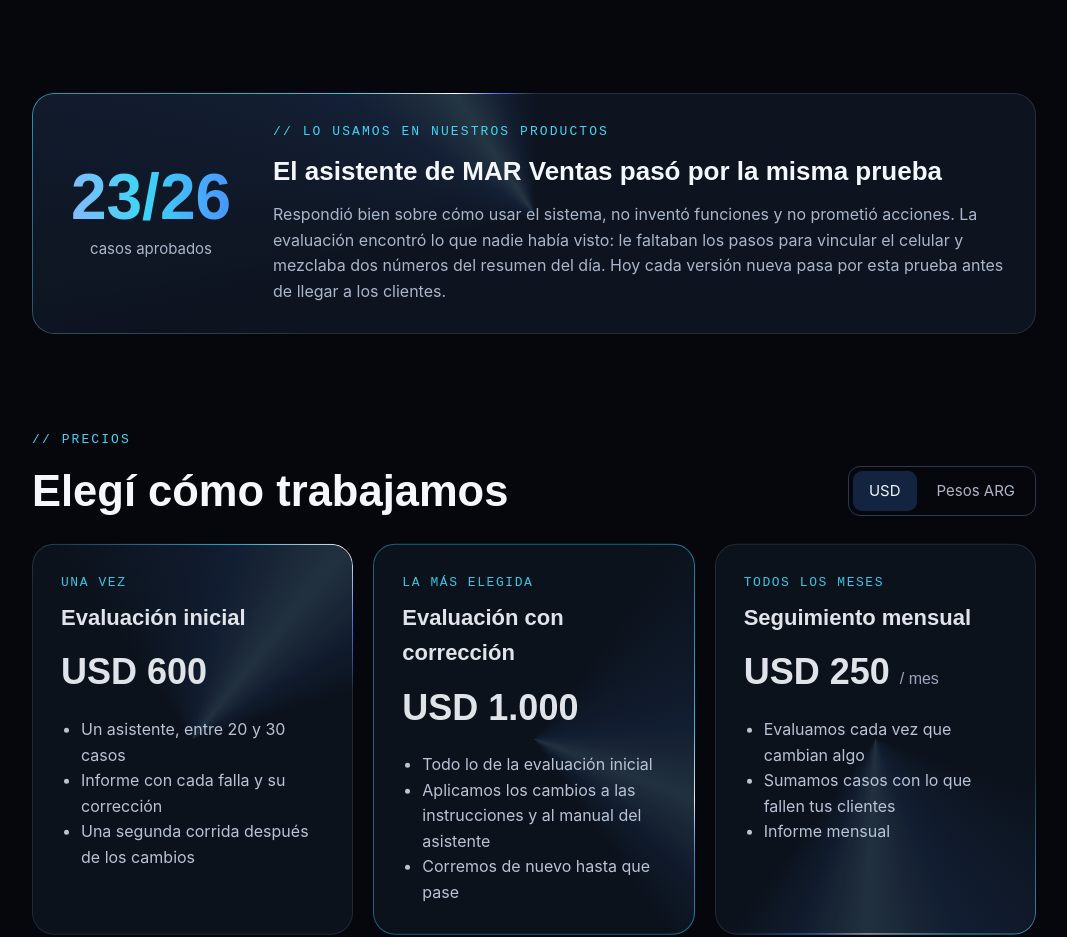
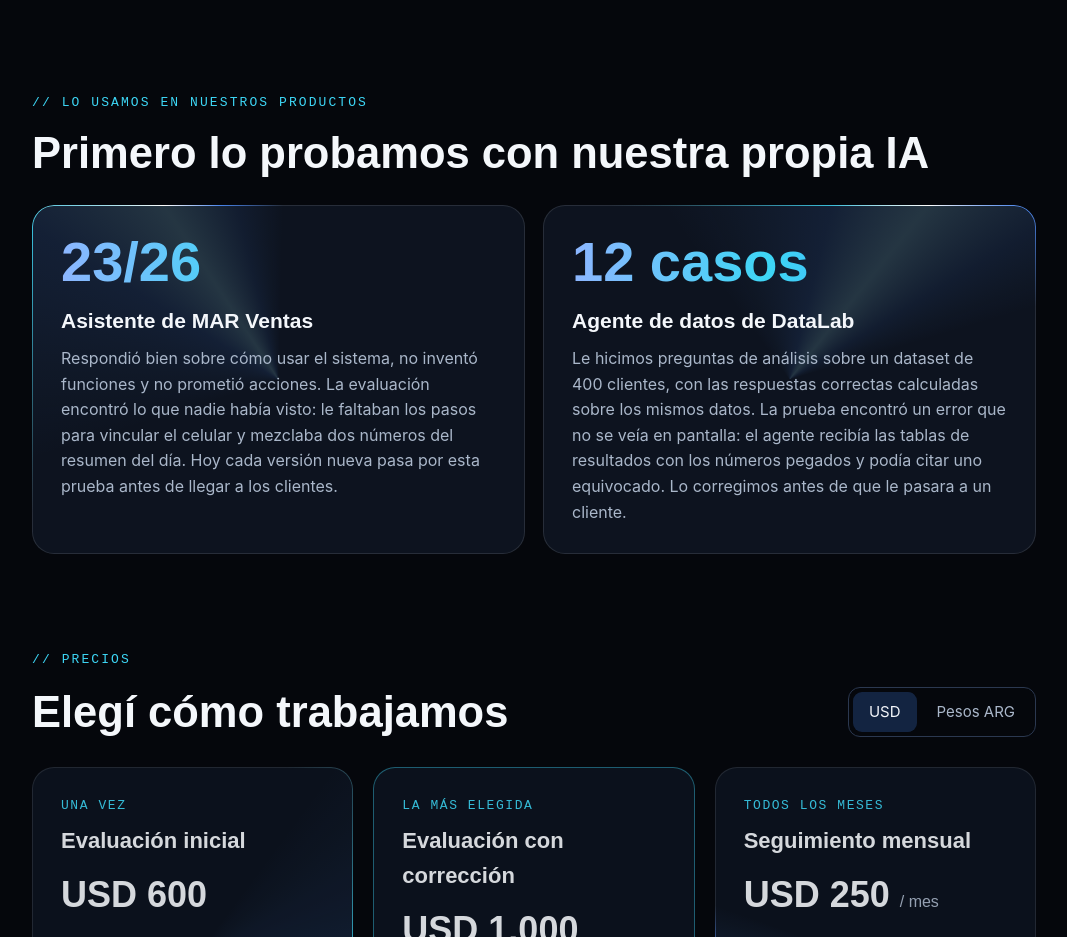
Before and after one commit to joelrabassa208-cmyk/martechnologies, a plain HTML site: page evaluacion-ia/index.html in a window 1280 px wide. Shown: the part 1626-2563 px from the top of the page, without its empty margins (106-1173 px from the left). Drawn offline with Linux system fonts and the light colour scheme.

Commit message:
Evaluación de IA: caso DataLab y plazo de entrega
Co-Authored-By: Claude Opus 5.5 <noreply@anthropic.com>
Claude-Session: https://claude.ai/code/session_01FqXyr1A9ZxmrV99ToPWa6Q

```diff
--- a/evaluacion-ia/index.html
+++ b/evaluacion-ia/index.html
@@ -88,11 +88,19 @@
 </section>
 <section id="caso">
 <div style="max-width: 1100px; margin: 0 auto; padding: 32px clamp(20px, 4vw, 48px) 64px">
-<div style="background: rgba(17,24,38,0.75); border: 1px solid rgba(198,207,220,0.14); border-radius: 22px; padding: 28px; display: flex; flex-wrap: wrap; gap: 32px; align-items: center">
-<div style="flex: 0 0 auto; text-align: center; min-width: 180px"><p style="margin: 0; font-family: 'Space Grotesk', sans-serif; font-size: 64px; font-weight: 700; line-height: 1" class="grad">23/26</p><p style="margin: 8px 0 0; color: #AAB7CA; font-size: 15px">casos aprobados</p></div>
-<div style="flex: 1 1 420px; min-width: 0"><p style="margin: 0 0 16px; font-family: 'JetBrains Mono', monospace; font-size: 13px; letter-spacing: 0.16em; color: #3DD6F5; margin-bottom: 8px">// LO USAMOS EN NUESTROS PRODUCTOS</p>
-<h2 style="margin: 0 0 10px; font-family: 'Space Grotesk', sans-serif; font-weight: 600; font-size: 26px">El asistente de MAR Ventas pasó por la misma prueba</h2>
-<p style="margin: 0; color: #AAB7CA; font-size: 16px">Respondió bien sobre cómo usar el sistema, no inventó funciones y no prometió acciones. La evaluación encontró lo que nadie había visto: le faltaban los pasos para vincular el celular y mezclaba dos números del resumen del día. Hoy cada versión nueva pasa por esta prueba antes de llegar a los clientes.</p></div>
+<p style="margin: 0 0 16px; font-family: 'JetBrains Mono', monospace; font-size: 13px; letter-spacing: 0.16em; color: #3DD6F5">// LO USAMOS EN NUESTROS PRODUCTOS</p>
+<h2 style="margin: 0 0 28px; font-family: 'Space Grotesk', sans-serif; font-weight: 600; font-size: clamp(28px, 3.4vw, 44px); line-height: 1.1">Primero lo probamos con nuestra propia IA</h2>
+<div style="display: grid; grid-template-columns: repeat(auto-fit, minmax(300px, 1fr)); gap: 18px">
+<div style="background: rgba(17,24,38,0.75); border: 1px solid rgba(198,207,220,0.14); border-radius: 22px; padding: 28px">
+<p style="margin: 0; font-family: 'Space Grotesk', sans-serif; font-size: 56px; font-weight: 700; line-height: 1" class="grad">23/26</p>
+<h3 style="margin: 14px 0 8px; font-family: 'Space Grotesk', sans-serif; font-size: 21px; font-weight: 600">Asistente de MAR Ventas</h3>
+<p style="margin: 0; color: #AAB7CA; font-size: 16px">Respondió bien sobre cómo usar el sistema, no inventó funciones y no prometió acciones. La evaluación encontró lo que nadie había visto: le faltaban los pasos para vincular el celular y mezclaba dos números del resumen del día. Hoy cada versión nueva pasa por esta prueba antes de llegar a los clientes.</p>
+</div>
+<div style="background: rgba(17,24,38,0.75); border: 1px solid rgba(198,207,220,0.14); border-radius: 22px; padding: 28px">
+<p style="margin: 0; font-family: 'Space Grotesk', sans-serif; font-size: 56px; font-weight: 700; line-height: 1" class="grad">12 casos</p>
+<h3 style="margin: 14px 0 8px; font-family: 'Space Grotesk', sans-serif; font-size: 21px; font-weight: 600">Agente de datos de DataLab</h3>
+<p style="margin: 0; color: #AAB7CA; font-size: 16px">Le hicimos preguntas de análisis sobre un dataset de 400 clientes, con las respuestas correctas calculadas sobre los mismos datos. La prueba encontró un error que no se veía en pantalla: el agente recibía las tablas de resultados con los números pegados y podía citar uno equivocado. Lo corregimos antes de que le pasara a un cliente.</p>
+</div>
 </div></div>
 </section>
 <section id="precios">
@@ -119,7 +127,7 @@
 <h2>¿Necesitan acceso a mis datos o a mis clientes?</h2>
 <p>No. Trabajamos con una versión de prueba o con datos de ejemplo. Las claves de tu sistema siguen siendo tuyas y no se publican en ningún lado.</p>
 <h2>¿Cuánto tarda?</h2>
-<p>[PLAZO DE ENTREGA] desde que tenemos acceso al asistente.</p>
+<p>Entre 3 y 5 días hábiles desde que tenemos acceso al asistente.</p>
 <h2>¿Trabajan con empresas de otros países?</h2>
 <p>Sí. Todo se hace a distancia, en español, y cobramos en dólares fuera de Argentina.</p>
 <p style="margin-top: 36px; display: flex; flex-wrap: wrap; gap: 14px"><a href="https://wa.me/5491126759958?text=Hola%2C%20quiero%20una%20evaluaci%C3%B3n%20de%20mi%20asistente%20con%20IA." style="background: linear-gradient(135deg,#4C8DFF,#3DD6F5); color: #05070C; text-decoration: none; font-weight: 600; font-size: 16px; padding: 15px 28px; border-radius: 14px; min-height: 44px; box-sizing: border-box; display: inline-flex; align-items: center; box-shadow: 0 10px 34px rgba(76,141,255,0.35)">Pedir una evaluación por WhatsApp →</a><a href="mailto:info@martechnologies.ar?subject=Evaluaci%C3%B3n%20de%20IA" style="color: #F4F7FB; text-decoration: none; font-weight: 500; font-size: 16px; padding: 14px 24px; border-radius: 14px; min-height: 44px; box-sizing: border-box; display: inline-flex; align-items: center; border: 1px solid #2B3850">info@martechnologies.ar</a></p>
```
